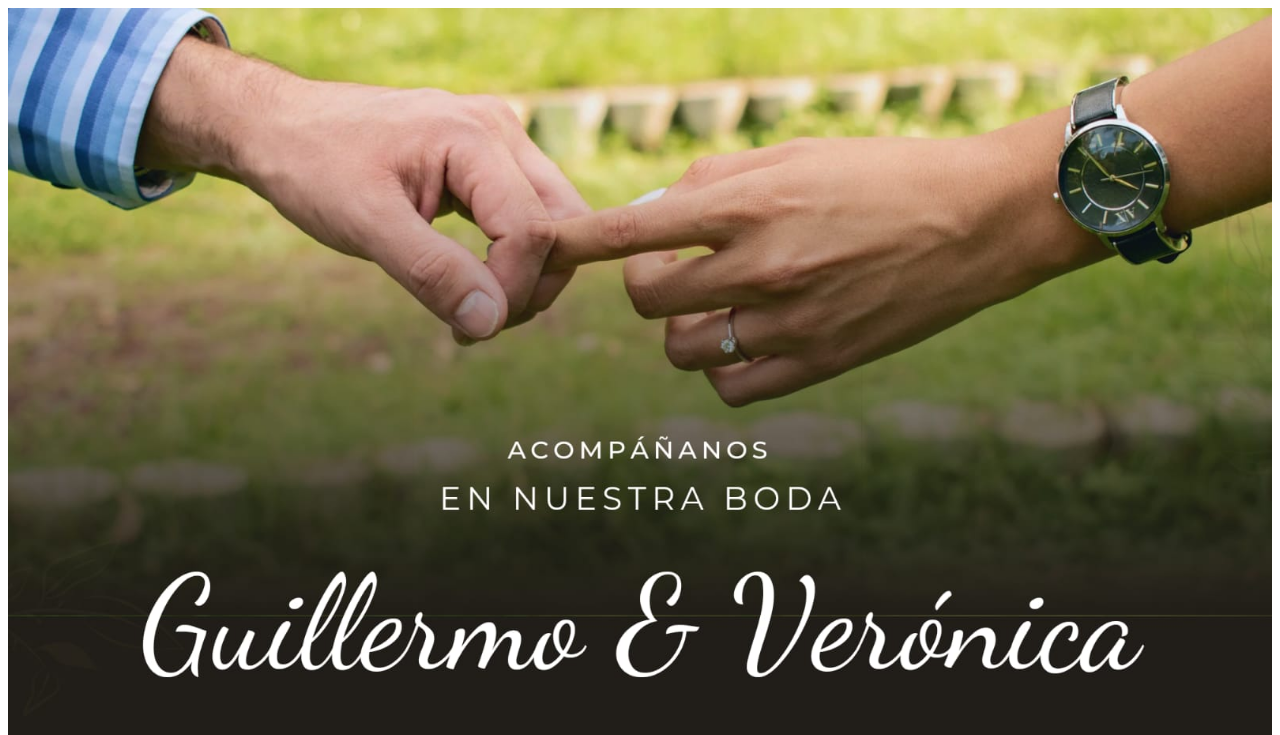
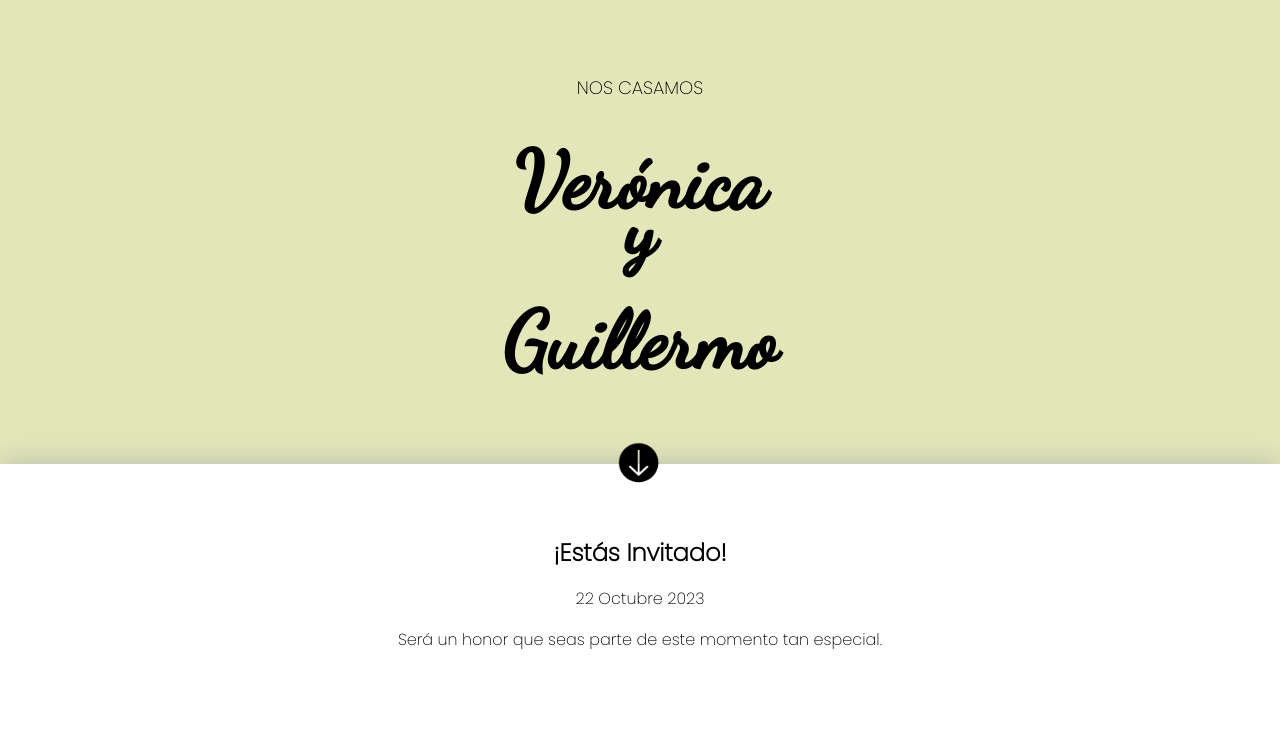
Before and after one commit to VeronicaSotoF/invitacioncivil, a React (Create React App) app: page / in a window 1280 px wide. Shown: the top 735 px of the page. Built offline with nearby package versions, Linux system fonts and the light colour scheme.

Commit message:
added content

```diff
--- a/package.json
+++ b/package.json
@@ -6,6 +6,7 @@
     "@testing-library/jest-dom": "^5.16.5",
     "@testing-library/react": "^13.3.0",
     "@testing-library/user-event": "^13.5.0",
+    "framer-motion": "^7.2.1",
     "react": "^18.2.0",
     "react-dom": "^18.2.0",
     "react-scripts": "5.0.1",
--- a/public/index.html
+++ b/public/index.html
@@ -15,6 +15,12 @@
       user's mobile device or desktop. See https://developers.google.com/web/fundamentals/web-app-manifest/
     -->
     <link rel="manifest" href="%PUBLIC_URL%/manifest.json" />
+    <link rel="preconnect" href="https://fonts.googleapis.com" />
+    <link rel="preconnect" href="https://fonts.gstatic.com" crossorigin />
+    <link
+      href="https://fonts.googleapis.com/css2?family=Dancing+Script:wght@400;500&family=Poppins:wght@100;200&display=swap"
+      rel="stylesheet"
+    />
     <!--
       Notice the use of %PUBLIC_URL% in the tags above.
       It will be replaced with the URL of the `public` folder during the build.
--- /dev/null
+++ b/src/components/App.js
@@ -0,0 +1,56 @@
+import React from "react";
+import ReactDOM from "react-dom";
+import ImageBanner from "./ImageBanner";
+import { createGlobalStyle } from "styled-components";
+import Banner from "./Banner";
+
+const AppGlobalStyle = createGlobalStyle`
+padding: 0px;
+margin: 0px;
+
+body {
+  background-color: var(--main-bg-color);
+  min-height: 98vh;
+  padding: 0px;
+  margin: 0px;
+  font-family: 'Poppins', sans-serif;
+}
+
+a {
+  color: inherit;
+  text-decoration: none;
+}
+.shadow {
+  box-shadow: 0 8px 16px 0 rgba(0,0,0,0.2), 0 6px 20px 0 rgba(0,0,0,0.19);
+}
+.glass {
+  background: rgba( 255, 255, 255, 0.7 );
+box-shadow: 0 8px 32px 0 rgba( 31, 38, 135, 0.37 );
+backdrop-filter: blur( 5px );
+-webkit-backdrop-filter: blur( 5px );
+border: 1px solid rgba( 255, 255, 255, 0.18 );
+}
+.glass > h1, h2, h3, p, div, a, button {
+  filter: none !important;
+  -webkit-backdrop-filter: none;
+}
+:root {
+  --main-bg-color: white;
+  --secondary-bg-color: rgba(183,193,80,0.7) ;
+  --main-text-color: white;
+  --main-title-color: black;
+  --accent-color: #A78556;
+}
+`;
+
+const App = () => {
+  return (
+    <div className="main-container">
+      <AppGlobalStyle />
+      <Banner title={"Verónica y Guillermo"} subtitle="NOS CASAMOS" />
+      <ImageBanner />
+    </div>
+  );
+};
+
+export default App;
--- /dev/null
+++ b/src/components/Banner.js
@@ -0,0 +1,166 @@
+import React, { useState } from "react";
+import SubBanner from "./SubBanner";
+import upImg from "../assets/up.png";
+import styled from "styled-components";
+import { motion, AnimatePresence } from "framer-motion";
+
+const BannerContainer = styled.div`
+  background: linear-gradient(
+    to left,
+    rgba(255, 255, 255, 0.4),
+    var(--overlay-color)
+  );
+  .banner-content {
+    animation: AnimateBG 9s infinite ease-in-out;
+    min-height: 50vh;
+    position: relative;
+    color: var(--main-title-color);
+    display: flex;
+    flex-direction: column;
+    align-items: center;
+    justify-content: center;
+    text-align: center;
+    padding-top: 2rem;
+    padding-bottom: 2rem;
+  }
+  .main-title {
+    color: var(--main-title-color);
+  }
+  .banner-title {
+    text-align: center;
+    font-size: 5rem;
+    font-family: "Dancing Script", cursive;
+    font-weigth: 100;
+    line-height: 3rem;
+    margin: 2rem 1rem;
+    margin-bottom: ${(props) => props.showParents && "4rem"};
+  }
+  .banner-subtitle {
+    font-size: large;
+    margin-top: 0.4rem;
+    margin-bottom: 1.5rem;
+  }
+  @keyframes AnimateBG {
+    0% {
+    }
+    50% {
+      background: var(--main-bg-color);
+    }
+    75% {
+      background: var(--secondary-bg-color);
+    }
+    100% {
+      background: transparent;
+    }
+  }
+  .parents-section {
+    display: inline-flex;
+    width: 100%;
+    justify-content: space-evenly;
+    .parents {
+      display: flex;
+      flex-direction: column;
+      justify-content: space-between;
+      font-size: smaller;
+      margin-bottom: 2rem;
+      margin-top: 1rem;
+    }
+    .parents.left {
+      border-right: 1px solid var(--accent-color);
+      width: 50%;
+    }
+    .parents.right {
+      border-left: 1px solid var(--accent-color);
+      width: 50%;
+    }
+  }
+  .parents-title {
+    margin-top: 5rem;
+    padding-top: 1.5rem;
+    padding-bottom: 0.8rem;
+  }
+  .parents-expand-section {
+    display: contents;
+  }
+  .arrow-logo {
+    filter: brightness(0);
+  }
+`;
+
+const Spacer = styled.span`
+  background: none;
+  height: ${(props) => props.height};
+  display: flex;
+`;
+
+const Banner = (props) => {
+  const [showParentsToggle, setShowParentsToggle] = useState(false);
+
+  const setShowparents = () => {
+    setShowParentsToggle(!showParentsToggle);
+  };
+
+  const splitted = props.title.split(" ");
+  const groom = splitted[0];
+  const bride = splitted[2];
+
+  return (
+    <BannerContainer showParents={showParentsToggle}>
+      <div className="banner-content">
+        <AnimatePresence>
+          {showParentsToggle && (
+            <motion.div
+              initial={{ opacity: 0, y: -70, height: 0 }}
+              animate={{ opacity: 1, y: 0, height: 100 }}
+              exit={{ opacity: 0, y: -50, height: 0 }}
+              transition={{ duration: 0.6 }}
+            >
+              <span className="parents-title">
+                Con la bendición de nuestros padres
+              </span>
+              <div className="parents-section">
+                <div className="parents left">
+                  <span>Soledad Fierro Quiñonez</span>
+                  <span>Mónico Soto Escobar</span>
+                </div>
+                <div className="parents right">
+                  <span>Eulalia García Eguiarte</span>
+                  <span>Guillermo López Tsubuku</span>
+                </div>
+              </div>
+            </motion.div>
+          )}
+        </AnimatePresence>
+        <div style={{ display: "contents" }}>
+          <p className="banner-subtitle">{props.subtitle}</p>
+          <h1 className="banner-title">
+            {groom}
+            <Spacer height="0vh" />
+            {"y"}
+            <Spacer height="8vh" />
+            {bride}
+          </h1>
+        </div>
+      </div>
+      <SubBanner
+        title="¡Estás Invitado!"
+        date="22 Octubre 2023"
+        phrase="Será un honor que seas parte de este momento tan especial."
+        showParents={setShowparents}
+        rotate={showParentsToggle}
+        showHideIcon={
+          <img
+            //src={showParentsToggle ? upImg : downImg}
+            className="arrow-logo"
+            src={upImg}
+            rotate={showParentsToggle}
+            width={40}
+            height={40}
+          />
+        }
+      />
+    </BannerContainer>
+  );
+};
+
+export default Banner;
--- a/src/ImageBanner.js
+++ b/src/components/ImageBanner.js
@@ -1,8 +1,9 @@
 import React from "react";
-import bodaCivil from "./assets/bodaCivil.jpeg";
+import bodaCivil from "../assets/bodaCivil.jpeg";
 import styled from "styled-components";
 
 const ImageBannerContainer = styled.div`
+  background: rgba(15, 15, 15, 0.96);
   img {
     max-width: 100%;
   }
--- /dev/null
+++ b/src/components/SubBanner.js
@@ -0,0 +1,70 @@
+import React, { useEffect, useState } from "react";
+import styled from "styled-components";
+import { motion } from "framer-motion";
+
+const SubBannerContainer = styled.div`
+  min-height: 30vh;
+  padding: 1rem;
+  background: linear-gradient(to bottom, white, rgba(255, 255, 255, 0.1));
+  background-size: 300%;
+  display: flex;
+  flex-direction: column;
+  align-items: center;
+  justify-content: center;
+  text-align: center;
+  border-radius: none !important;
+  border-bottom: none !important;
+  position: relative;
+  transition: transform 0.8s ease-in-out p {
+    margin-top: 1.5rem;
+  }
+
+  h2 {
+    margin: 0;
+    margin-bottom: 1rem;
+  }
+`;
+
+const Circle = styled(motion.div)`
+  position: absolute;
+  height: 2.3rem;
+  width: 2.3rem;
+  border-radius: 50%;
+  display: inline-block;
+  top: -1.2rem;
+  transition: transform 0.3s ease-in-out;
+  p {
+    margin-top: 1.5rem;
+  }
+  transform: ${(props) =>
+    props.rotateIcon ? "rotate(0deg) !important" : "rotate(180deg) !important"};
+`;
+
+const SubBanner = (props) => {
+  const [rotate, setRotate] = useState(false);
+
+  useEffect(() => {
+    setRotate(props.rotate);
+  }, [props.rotate]);
+
+  return (
+    <SubBannerContainer className="glass">
+      <Circle
+        showParents={props.showParents}
+        rotateIcon={rotate}
+        onClick={(e) => {
+          props.showParents();
+          e.preventDefault();
+        }}
+        whileTap={{ scale: 0.9 }}
+      >
+        {props.showHideIcon}
+      </Circle>
+      <h2>{props.title}</h2>
+      <span>{props.date}</span>
+      <p>{props.phrase}</p>
+    </SubBannerContainer>
+  );
+};
+
+export default SubBanner;
--- a/src/index.js
+++ b/src/index.js
@@ -1,13 +1,4 @@
-import React from "react";
 import ReactDOM from "react-dom";
-import ImageBanner from "./ImageBanner";
-
-const App = () => {
-  return (
-    <div>
-      <ImageBanner />
-    </div>
-  );
-};
+import App from "./components/App";
 
 ReactDOM.render(<App />, document.querySelector("#root"));
```
Also changed, not shown: src/assets/up.png (added), 1 other file (tests, documents, lock files or other folders).
